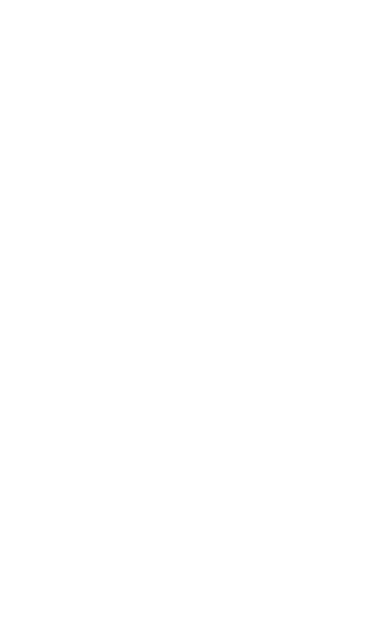
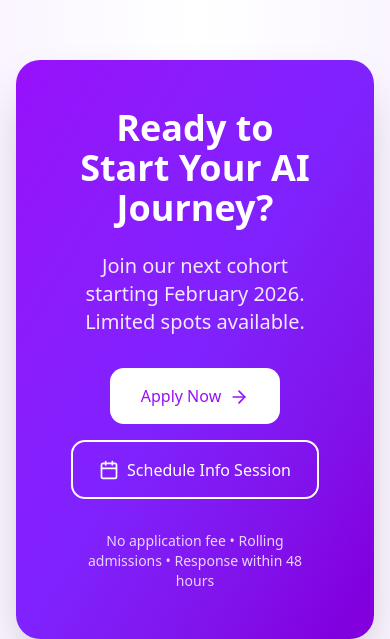
Before and after one commit to Bootcamp-JMC/Proyecto-1, a React (Vite) app: page / in a window 390 px wide. Shown: the part 3242-3881 px from the top of the page. Before the commit the page ends 3142 px from the top, so only its background shows below. Built offline with nearby package versions, Linux system fonts and the light colour scheme.

Commit message:
CallToActioN full responsive

```diff
--- a/src/App.tsx
+++ b/src/App.tsx
@@ -1,16 +1,17 @@
-import { Hero } from "./components/layout/Hero";
 import { BrowserRouter } from "react-router";
 import { Header } from "./components/layout/Header";
 
 import "./style.css";
+import { CallToAction } from "./components/layout/CallToAction/CallToAction";
 import { Features } from "./components/layout/Features";
+import { Hero } from "./components/layout/Hero";
 
 const App = () => {
   return (
     <BrowserRouter>
       {/* Header */}
       <Header />
-      <div className="bg-linear-to-r from-purple-50 via-white to-purple-50">
+      <div className="bg-linear-to-r from-purple-50 via-white to-purple-50 pt-16.25">
         {/* Hero */}
         <Hero />
 
@@ -18,6 +19,9 @@ const App = () => {
         <Features />
 
         {/* Curriculum */}
+
+        {/* {CallToAction} */}
+        <CallToAction />
       </div>
     </BrowserRouter>
   );
--- /dev/null
+++ b/src/components/layout/CallToAction/CallToAction.tsx
@@ -0,0 +1,19 @@
+import { CallToActionTitle } from "./components/CallToActionTitle";
+import { CallToActionDescription } from "./components/CallToActionDescription";
+import { CallToActionButtons } from "./components/CallToActionButtons";
+import { CallToActionFooter } from "./components/CallToActionFooter";
+
+export const CallToAction = () => {
+  return (
+    <div className="container mx-auto px-4 pt-23.75 text-center sm:px-6 md:px-16">
+      <div className="mx-auto max-w-4xl rounded-3xl bg-linear-to-br from-purple-600 via-violet-600 to-purple-700 px-13 py-12 text-white shadow-2xl">
+        <CallToActionTitle />
+        <CallToActionDescription />
+
+        <CallToActionButtons />
+
+        <CallToActionFooter />
+      </div>
+    </div>
+  );
+};
--- /dev/null
+++ b/src/components/layout/CallToAction/components/CallToActionButtons.tsx
@@ -0,0 +1,32 @@
+import { ArrowRight } from "lucide-react";
+
+export const CallToActionButtons = () => {
+  return (
+    <div className="mt-8 flex flex-col items-center justify-center gap-4 sm:flex-row">
+      <button className="flex h-14 w-42.5 items-center justify-center gap-2 rounded-[14px] bg-white text-purple-600">
+        Apply Now <ArrowRight size={20} className="mt-px" />
+      </button>
+      <button className="flex h-14.75 w-62 items-center justify-center gap-2 rounded-[14px] border-2 border-white">
+        <svg
+          xmlns="http://www.w3.org/2000/svg"
+          width="24"
+          height="24"
+          viewBox="0 0 24 24"
+          fill="none"
+          stroke="currentColor"
+          stroke-width="2"
+          stroke-linecap="round"
+          stroke-linejoin="round"
+          className="lucide lucide-calendar mt-px h-5 w-5"
+          aria-hidden="true"
+        >
+          <path d="M8 2v4"></path>
+          <path d="M16 2v4"></path>
+          <rect width="18" height="18" x="3" y="4" rx="2"></rect>
+          <path d="M3 10h18"></path>
+        </svg>
+        Schedule Info Session
+      </button>
+    </div>
+  );
+};
--- /dev/null
+++ b/src/components/layout/CallToAction/components/CallToActionDescription.tsx
@@ -0,0 +1,7 @@
+export const CallToActionDescription = () => {
+  return (
+    <p className="mt-6 text-xl text-purple-100">
+      Join our next cohort starting February 2026. Limited spots available.
+    </p>
+  );
+};
--- /dev/null
+++ b/src/components/layout/CallToAction/components/CallToActionFooter.tsx
@@ -0,0 +1,7 @@
+export const CallToActionFooter = () => {
+  return (
+    <p className="mt-8 text-sm text-purple-200">
+      No application fee • Rolling admissions • Response within 48 hours
+    </p>
+  );
+};
--- /dev/null
+++ b/src/components/layout/CallToAction/components/CallToActionTitle.tsx
@@ -0,0 +1,5 @@
+export const CallToActionTitle = () => {
+  return (
+    <h3 className="text-4xl font-bold">Ready to Start Your AI Journey?</h3>
+  );
+};
```
